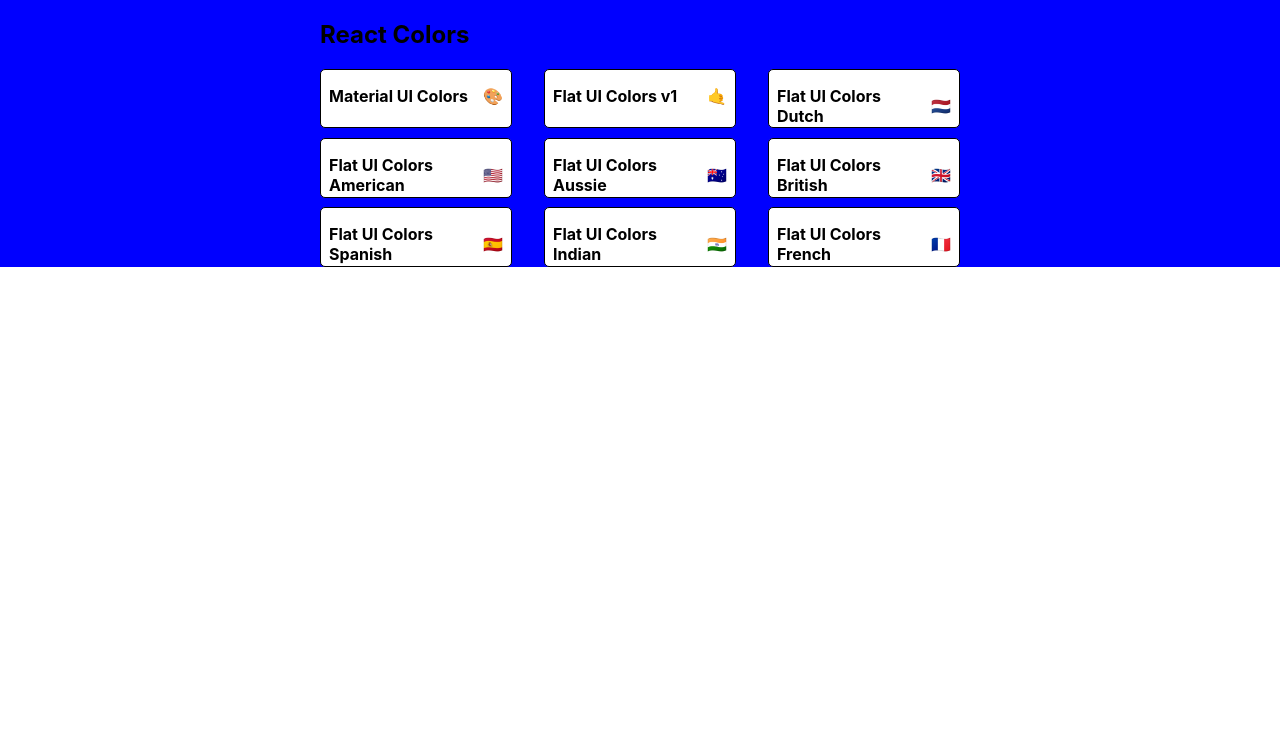
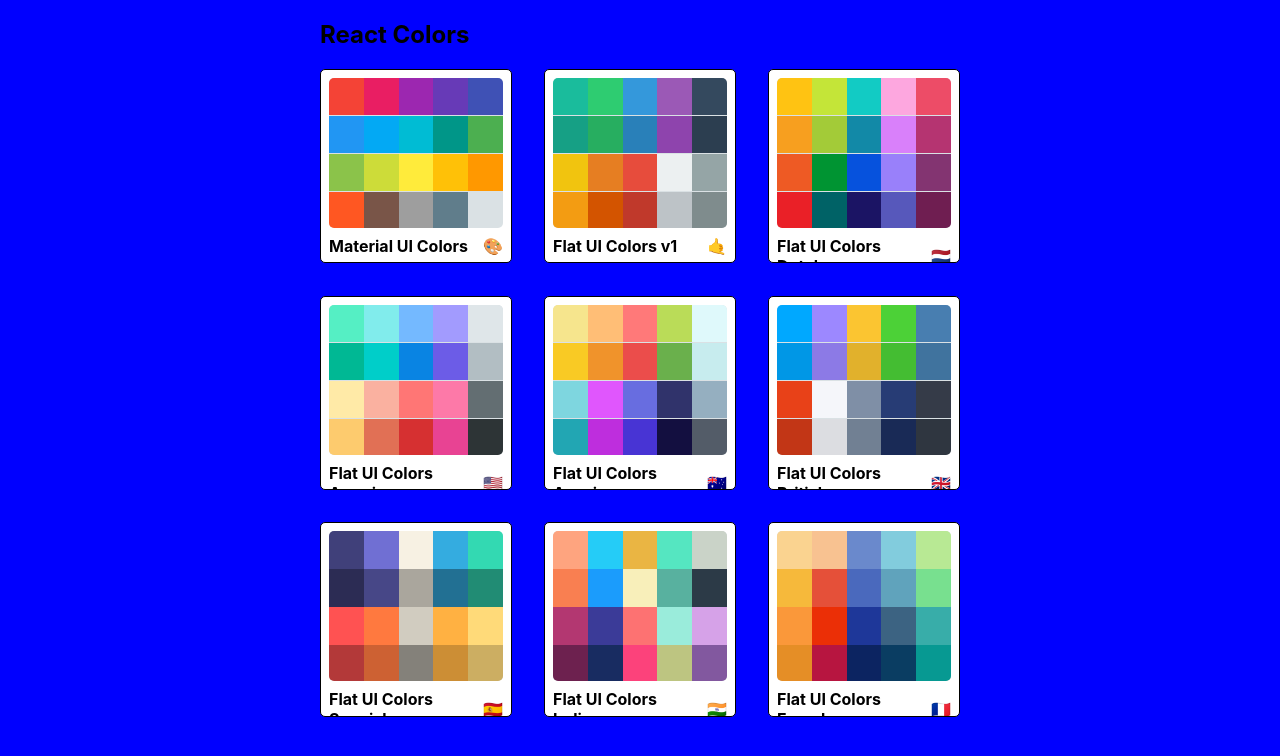
Before and after one commit to kxdang/react-milestone-palette-app, a React (Create React App) app: page / in a window 1280 px wide. Shown: the top 756 px of the page. Built offline with nearby package versions, Linux system fonts and the light colour scheme.

Commit message:
Completed minipalette styling

```diff
--- a/src/MiniPalette.js
+++ b/src/MiniPalette.js
@@ -15,7 +15,11 @@
     }
   },
   colors: {
-    backgroundColor: "grey"
+    backgroundColor: "#dae1e4",
+    height: "150px",
+    width: "100%",
+    borderRadius: "5px",
+    overflow: "hidden"
   },
   title: {
     display: "flex",
@@ -30,15 +34,30 @@
   emoji: {
     marginLeft: "0.5rem",
     fontSize: "1.5rem"
+  },
+  miniColor: {
+    height: "25%",
+    width: "20%",
+    display: "inline-block",
+    margin: "0 auto",
+    position: "relative",
+    marginBottom: "-3.5px"
   }
 };
 
 function MiniPalette(props) {
-  const { classes, paletteName, emoji } = props;
-  console.log(classes);
+  const { classes, paletteName, emoji, colors } = props;
+  const miniColorBoxes = colors.map(color => (
+    <div
+      className={classes.miniColor}
+      style={{ backgroundColor: color.color }}
+      key={color.name}
+    />
+  ));
+
   return (
     <div className={classes.root}>
-      <div className={classes.colors}></div>
+      <div className={classes.colors}>{miniColorBoxes}</div>
       <h5 className={classes.title}>
         {paletteName} <span>{emoji}</span>
       </h5>
--- a/src/PaletteList.js
+++ b/src/PaletteList.js
@@ -7,7 +7,7 @@
 const styles = {
   root: {
     backgroundColor: "blue",
-    height: "100%",
+    height: "100vh",
     display: "flex",
     alignItems: "flex-start",
     justifyContent: "center"
```
